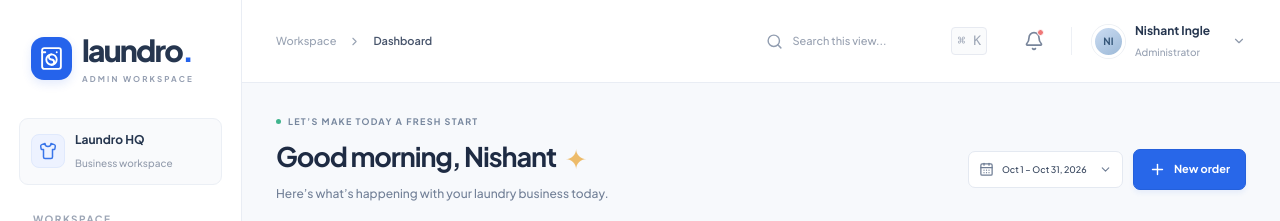
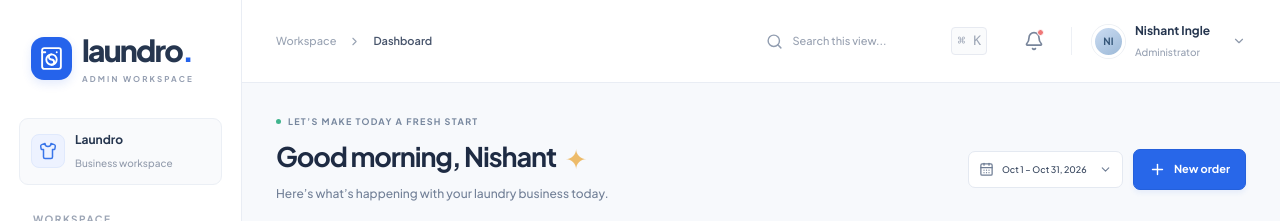
Before and after one commit to nishantlazydeveloper-star/laundry-adminpanel, a React (Vite) app: page / in a window 1280 px wide. Shown: the top 221 px of the page. Built offline with nearby package versions, Linux system fonts and the light colour scheme.

Commit message:
name changes

```diff
--- a/src/data/demo.js
+++ b/src/data/demo.js
@@ -156,10 +156,10 @@ export const initialOrders = orders.map((order, index) => ({
   pickupStart: routeDetails[index][1],
 }));
 export const initialSettings = {
-  name: "Nishant Ingle",
+  name: "Nishant Ingle ",
   email: "admin@laundro.com",
-  business: "Laundro HQ",
-  phone: "+1 (415) 555-0128",
+  business: "Laundro",
+  phone: "+ 8888888888",
   currency: "USD",
   timezone: "Asia/Kolkata",
   emailNotifications: true,
```
